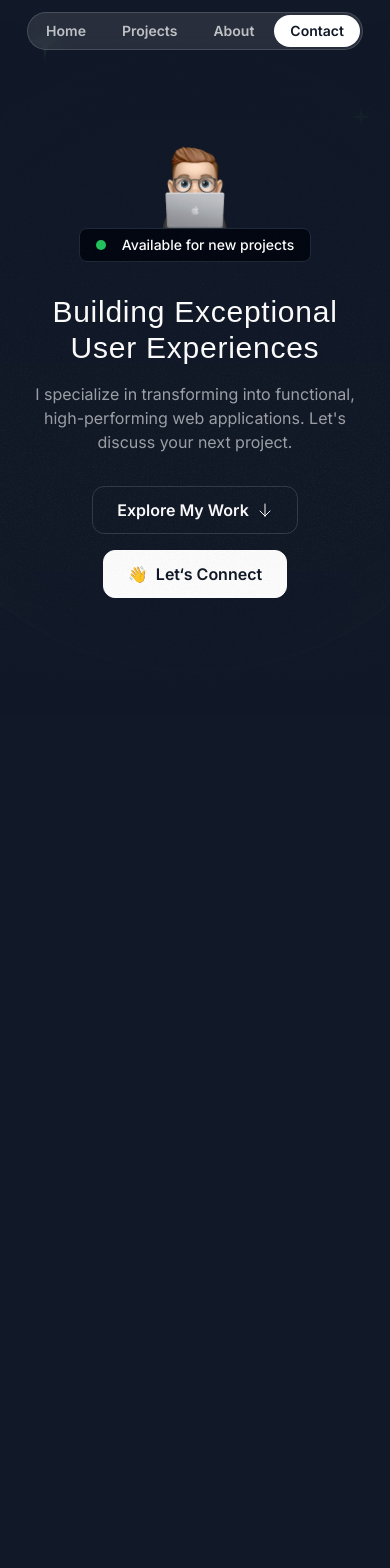
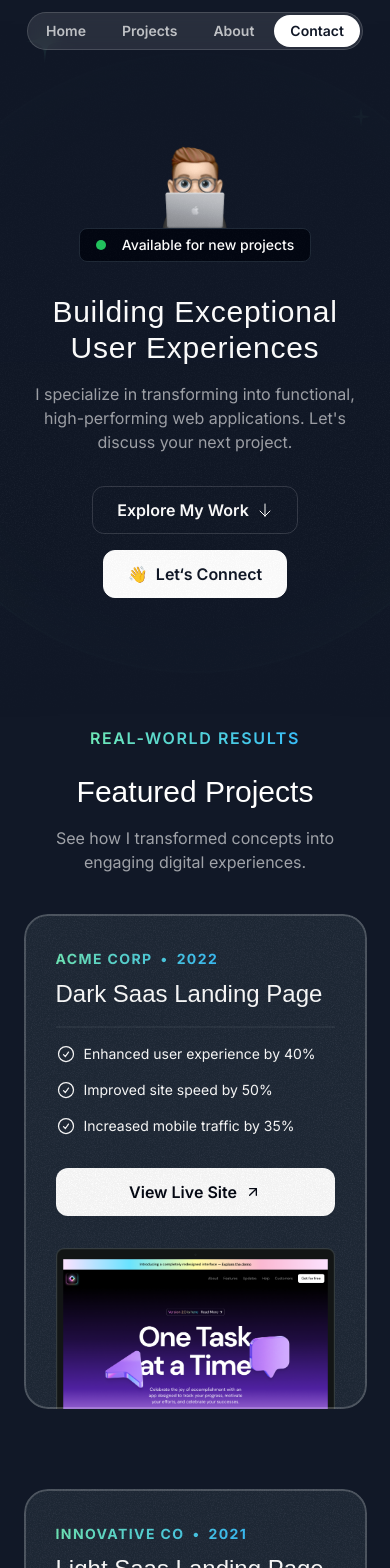
Before and after one commit to FarzanehDabiri71/my-portfolio-nextjs-tailwind-animation, a Next.js app: page / in a window 390 px wide. Shown: the top 1568 px of the page. Before the commit the page ends 973 px from the top, so only its background shows below. Built offline with nearby package versions, Linux system fonts and the light colour scheme; a web font is replaced by a local one; what tailwind-gradient-mask-image would draw is missing.

Commit message:
Implement Projects Section with layout and content

```diff
--- a/src/app/globals.css
+++ b/src/app/globals.css
@@ -10,3 +10,9 @@
     @apply absolute inset-0  border-2 top-1/2 left-1/2 -translate-x-1/2 -translate-y-1/2 rounded-full border-emerald-300/5 shadow-[0_0_80px_inset] shadow-emerald-300/5;
   }
 }
+
+@layer utilities {
+  .container {
+    @apply lg:max-w-5xl;
+  }
+}
--- a/src/app/page.tsx
+++ b/src/app/page.tsx
@@ -1,11 +1,13 @@
 import { Header } from "@/sections/Header";
 import { HeroSection } from "@/sections/Hero";
+import { ProjectsSection } from "@/sections/Projects";
 
 export default function Home() {
   return (
     <div className="">
       <Header />
       <HeroSection />
+      <ProjectsSection />
     </div>
   );
 }
--- a/src/components/HeroOrbit.tsx
+++ b/src/components/HeroOrbit.tsx
@@ -1,4 +1,3 @@
-import { style } from "framer-motion/client";
 import React, { PropsWithChildren } from "react";
 function HeroOrbit({
   children,
--- a/src/sections/Projects.tsx
+++ b/src/sections/Projects.tsx
@@ -1,6 +1,10 @@
 import darkSaasLandingPage from "@/assets/images/dark-saas-landing-page.png";
 import lightSaasLandingPage from "@/assets/images/light-saas-landing-page.png";
 import aiStartupLandingPage from "@/assets/images/ai-startup-landing-page.png";
+import Image from "next/image";
+import CheckCircleIcon from "@/assets/icons/check-circle.svg";
+import ArrowUpRightIcon from "@/assets/icons/arrow-up-right.svg";
+import grainImage from "@/assets/images/grain.jpg";
 
 const portfolioProjects = [
   {
@@ -42,5 +46,74 @@
 ];
 
 export const ProjectsSection = () => {
-  return <div>Projects Section</div>;
+  return (
+    <section className="pb-16 md:py-24">
+      <div className="container">
+        <div className="flex justify-center">
+          <p className="uppercase font-semibold tracking-widest bg-gradient-to-r from-emerald-300 to-sky-400  text-center bg-clip-text text-transparent">
+            Real-world Results
+          </p>
+        </div>
+        <h2 className="font-serif text-3xl md:text-5xl text-center mt-6">
+          Featured Projects
+        </h2>
+        <p className="text-center md:text-lg lg:text-xl text-white/60 mt-4 max-w-md mx-auto">
+          See how I transformed concepts into engaging digital experiences.
+        </p>
+        <div className="flex flex-col  mt-10 md:mt-20 gap-20">
+          {portfolioProjects.map((project) => (
+            <div
+              key={project.title}
+              className="bg-gray-800 rounded-3xl relative z-0 overflow-hidden after:z-10 after:content-[''] after:absolute after:inset-0 after:outline-2 after:outline after:-outline-offset-2 after:rounded-3xl after:outline-white/20 px-8 pt-8 md:pt-12 md:px-10
+              lg:pt-16 lg:px-20 after:pointer-events-none"
+            >
+              <div
+                className="absolute inset-0 -z-1 opacity-5"
+                style={{
+                  backgroundImage: `url(${grainImage.src})`,
+                }}
+              ></div>
+              <div className="lg:grid lg:grid-cols-2 lg:gap-16">
+                <div className="lg:pb-16">
+                  <div className="bg-gradient-to-r from-emerald-300 to-sky-400  inline-flex gap-2 font-bold uppercase tracking-widest text-sm text-transparent bg-clip-text ">
+                    <span className="">{project.company}</span>
+                    <span className="">&bull;</span>
+                    <span className="">{project.year}</span>
+                  </div>
+                  <h3 className="font-serif text-2xl mt-2 md:mt-5 md:text-4xl">
+                    {project.title}
+                  </h3>
+                  <hr className="border-t-2 border-white/5 mt-4 md:mt-5" />
+                  <ul className="flex flex-col gap-4 mt-4 md:mt-5">
+                    {project.results.map((result) => (
+                      <li
+                        key={result.title}
+                        className="flex gap-2 text-sm md:text-base"
+                      >
+                        <CheckCircleIcon className="size-5 md:size-6" />
+                        <span className="">{result.title}</span>
+                      </li>
+                    ))}
+                  </ul>
+                  <a href={project.link} className="">
+                    <button className="bg-white text-gray-950 h-12 w-full md:w-auto rounded-xl font-semibold inline-flex items-center justify-center gap-2 mt-8 px-8">
+                      <span className="">View Live Site</span>
+                      <ArrowUpRightIcon className="size-4" />
+                    </button>
+                  </a>
+                </div>
+                <div className="relative">
+                  <Image
+                    src={project.image}
+                    alt={project.title}
+                    className="mt-8 -mb-4 md:-mb-0 lg:mt-0 lg:absolute lg:h-full lg:w-auto lg:max-w-none"
+                  />
+                </div>
+              </div>
+            </div>
+          ))}
+        </div>
+      </div>
+    </section>
+  );
 };
```
